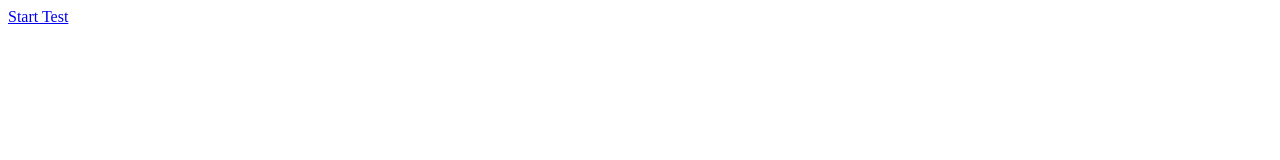
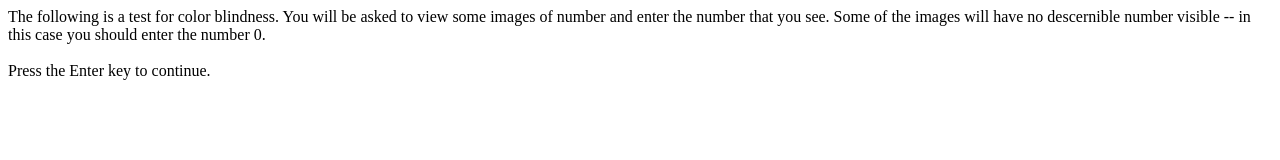
Before and after one commit to isabelladestefano/onlineTestForColorVision, a plain HTML site: page index.html in a window 1280 px wide. Both pictures are taken after a click on the link "Start Test". Drawn offline with nearby package versions, Linux system fonts and the light colour scheme.

Commit message:
fixed shuffle error, added instruc html

```diff
--- a/colorBlindnessTestScript.js
+++ b/colorBlindnessTestScript.js
@@ -29,12 +29,12 @@ You will need to include the following in your html document:
 function ToMainExperiment(){
   //add code to start your experiment
 }
-
 var testIndex = 0;
 var testNumbers = [1,2,4,6,8,9,11,13,14,15,16,17,18,20,22,23];
-var testResponses = [];
+var testResponses = new Array;
 
 function ShowColorBlindnessTestInstruc(){
+    $("#startscreen").hide();
     $("#colorBlindnessTestinstruc").html("<p>The following is a test for color blindness. You will be asked to view some images of number and enter the number that you see. Some of the images will have no descernible number visible -- in this case you should enter the number 0.<br><br> Press the Enter key to continue.");
     $("#colorBlindnessTestinstruc").show();
     $(document).bind('keypress.enter', function(e) {
@@ -60,6 +60,7 @@ function EnterResponse(){
         e.preventDefault();
         if(CheckNumber($('#response').val())){
           if($('#response').val()!= ""){
+            console.log(testResponses);
             testResponses.push($('#response').val());
             testIndex++;
             document.getElementById("response").value = "";
--- a/index.html
+++ b/index.html
@@ -6,6 +6,7 @@
 </head>
 <body>
   <div id = "startscreen"><a href='javascript:ShowColorBlindnessTestInstruc()' id='startExperimentButton'>Start Test</a></div>
+  <div id = "colorBlindnessTestinstruc"></div>
   <div id = "colorBlindnessTest">
     <div id = "colorBlindnessTestText">
     </div>
```
